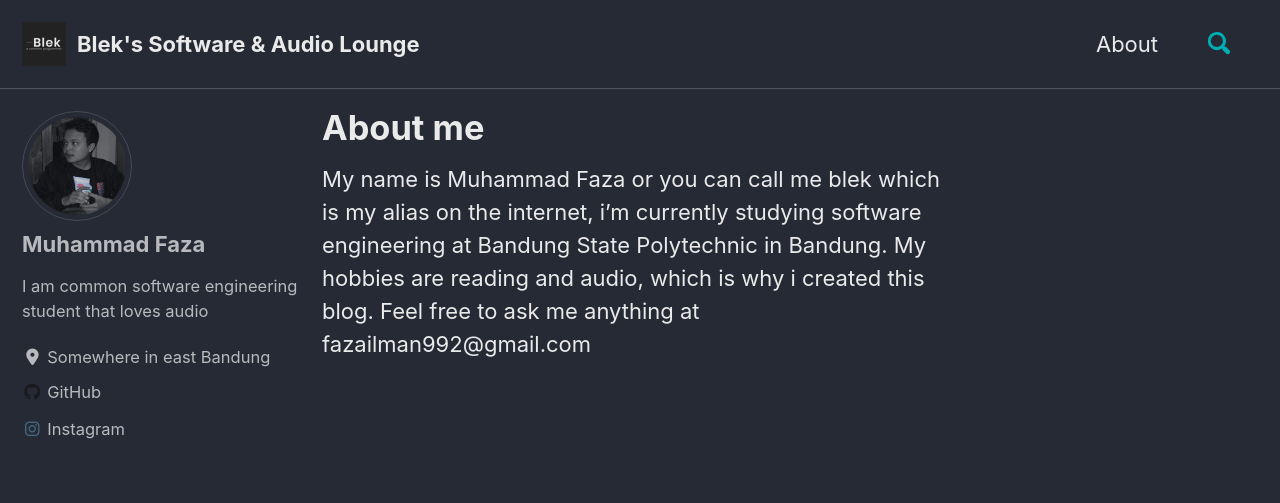
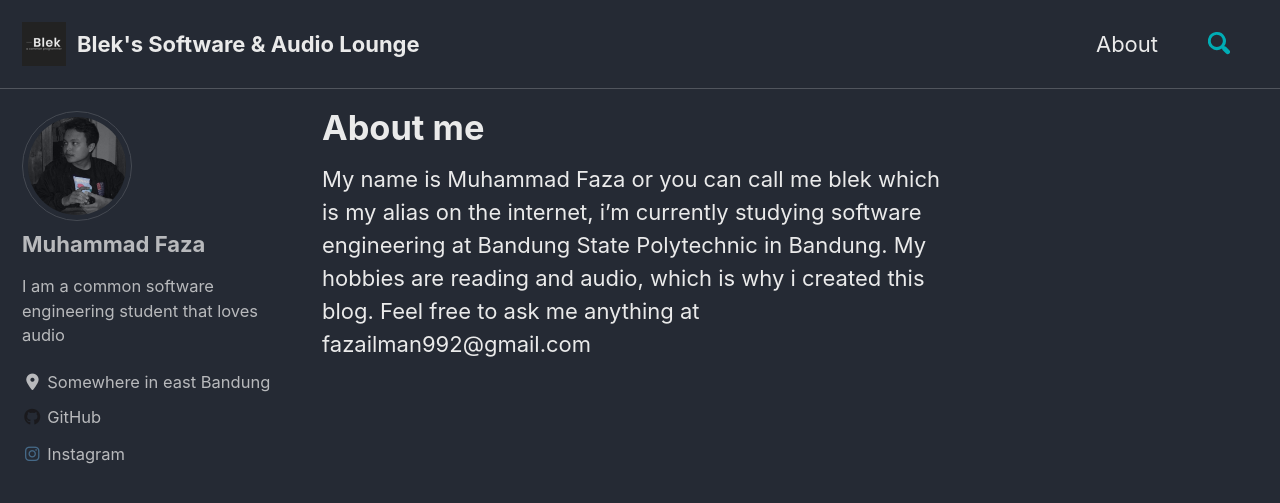
Before and after one commit to blekkk/blekkk.github.io, a Jekyll site: the page built from _pages/about.md, in a window 1280 px wide and 900 px high. Shown: the top 503 px of the window. Built offline with Jekyll 4.4.1, drawn with Linux system fonts in a browser that asks for light colours; cached includes are drawn as plain includes; nearby versions of some CDN libraries.

```diff
--- a/_config.yml
+++ b/_config.yml
@@ -109,7 +109,7 @@ analytics:
 author:
   name             : "Muhammad Faza"
   avatar           : "/assets/images/profile_logo.jpg"
-  bio              : "I am common software engineering student that loves audio"
+  bio              : "I am a common software engineering student that loves audio"
   location         : "Somewhere in east Bandung"
   email            :
   links:
```
